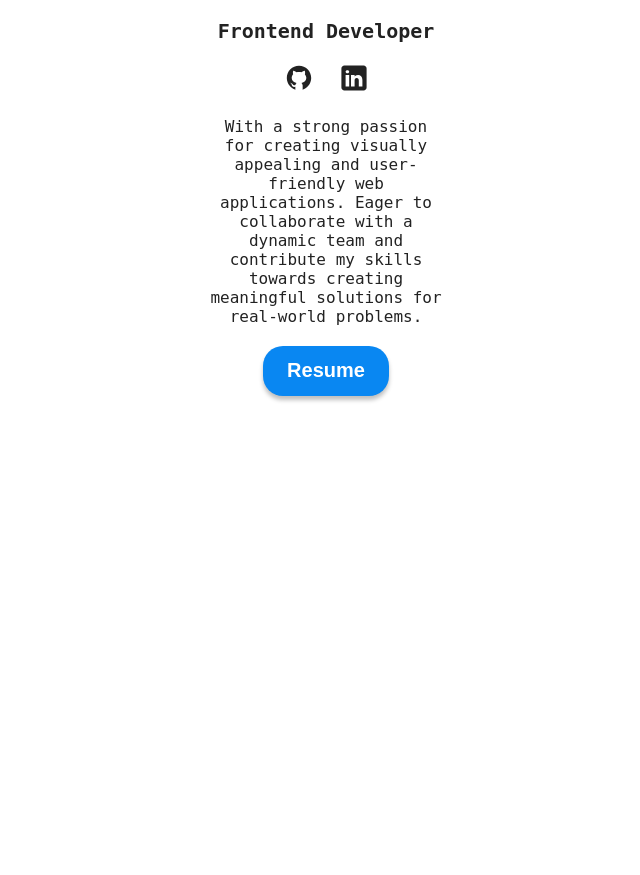
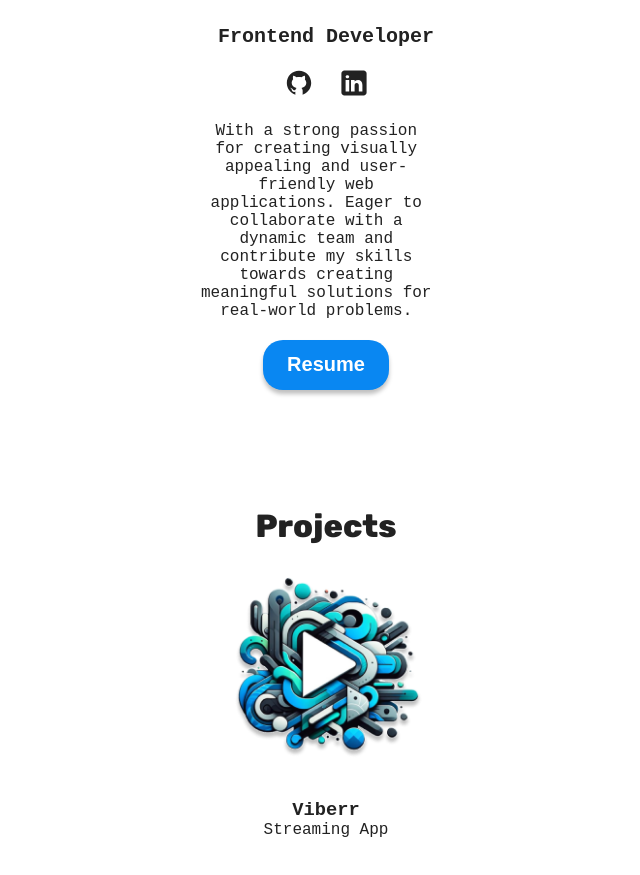
Before and after one commit to Aspen-Ishii/Portfolio-, a React (Vite) app: page / in a window 1280 px wide. Shown: the part 353-1228 px from the top of the page, without its empty margins (314-954 px from the left). Before the commit the page ends 860 px from the top, so only its background shows below. Built offline with nearby package versions, Linux system fonts and the light colour scheme.

Commit message:
Add projects section format

```diff
--- a/index.html
+++ b/index.html
@@ -4,11 +4,10 @@
     <meta charset="UTF-8" />
     <link rel="icon" type="image/svg+xml" href="/favicon.ico" />
     <meta name="viewport" content="width=device-width, initial-scale=1.0" />
-    <link rel="preconnect" href="https://fonts.googleapis.com" />
-    <link rel="preconnect" href="https://fonts.gstatic.com" crossorigin />
-    <link
-      href="https://fonts.googleapis.com/css2?family=Roboto+Mono:wght@100..700&family=Rubik:wght@800&display=swap"
-      rel="stylesheet" />
+    <link rel="preconnect" href="https://fonts.googleapis.com">
+    <link rel="preconnect" href="https://fonts.gstatic.com" crossorigin>
+    <link href="https://fonts.googleapis.com/css2?family=Roboto+Mono:wght@100..700&family=Rubik:wght@800&display=swap" rel="stylesheet">
+
     <title>Portfolio</title>
   </head>
   <body>
--- a/src/App.css
+++ b/src/App.css
@@ -38,7 +38,7 @@ h1,h2,h3, p {
 }
 
 h2, h3, p {
-    font-family: 'Roboto-Mono', 'monospace';
+    font-family: "Roboto-Mono", monospace;
 }
 
 h1,h2 {
@@ -46,7 +46,7 @@ h1,h2 {
 }
 
 h1 {
-    font-family: 'Rubik', 'sans-serif';
+    font-family: "Rubik", sans-serif;
     font-size: 32px;
 }
 
--- a/src/App.jsx
+++ b/src/App.jsx
@@ -1,9 +1,15 @@
 import './App.css'
 import Hero from './sections/Hero/Hero';
+import Projects from './sections/Projects/Projects';
 
 function App() {
 
-  return <><Hero/></>;
+  return (
+  <>
+    <Hero />
+    <Projects />
+  </>
+  );
 
 }
 
--- /dev/null
+++ b/src/common/ProjectsCard.jsx
@@ -0,0 +1,13 @@
+import React from 'react'
+
+function ProjectCard({src }) {
+  return (
+    <a href="https://github.com/Aspen-Ishii/checklist" target="_blank">
+                <img className='hover' src={src} alt="Viberr logo" />
+                <h3>Viberr</h3>
+                <p>Streaming App</p>
+            </a>
+  )
+}
+
+export default ProjectCard
--- a/src/common/ThemeContext.jsx
+++ b/src/common/ThemeContext.jsx
@@ -15,7 +15,7 @@ export const ThemeProvider = ({ children }) => {
     }, [theme]);
 
     const toggleTheme = () => {
-        console.log('theme switched');
+
         setTheme((prevTheme) => (prevTheme === 'light' ? 'dark' : 'light'));
     };
     return (
--- /dev/null
+++ b/src/sections/Projects/Projects.jsx
@@ -0,0 +1,16 @@
+import styles from './ProjectsStyles.module.css';
+import viberr from '../../assets/viberr.png';
+import ProjectsCard from '../../common/ProjectsCard';
+
+function Projects() {
+  return (
+    <section id='Projects' className={styles.container}>
+        <h1 className='sectionTile'>Projects</h1>
+        <div className={styles.projectsContainer}>
+            <ProjectsCard src={viberr} />
+        </div>
+    </section>
+  );
+}
+
+export default Projects;
--- /dev/null
+++ b/src/sections/Projects/ProjectsStyles.module.css
@@ -0,0 +1,30 @@
+.container {
+    display: flex;
+    flex-direction: column;
+    text-align: center;
+
+    img {
+        max-width: 250px;
+        align-self: center;
+        background-color: var(--project-card-bg);
+        border-radius: 20px;
+    }
+
+    a {
+        width: fit-content;
+        text-decoration: none;
+        color: #222;
+        transition: transform 200ms ease-in-out;
+    }
+
+    a:hover {
+        transform: scale(1.05);
+    }
+
+    .projectsContainer {
+        display: flex;
+        flex-direction: column;
+        align-items: center;
+        gap: 30px;
+    }
+}
```
